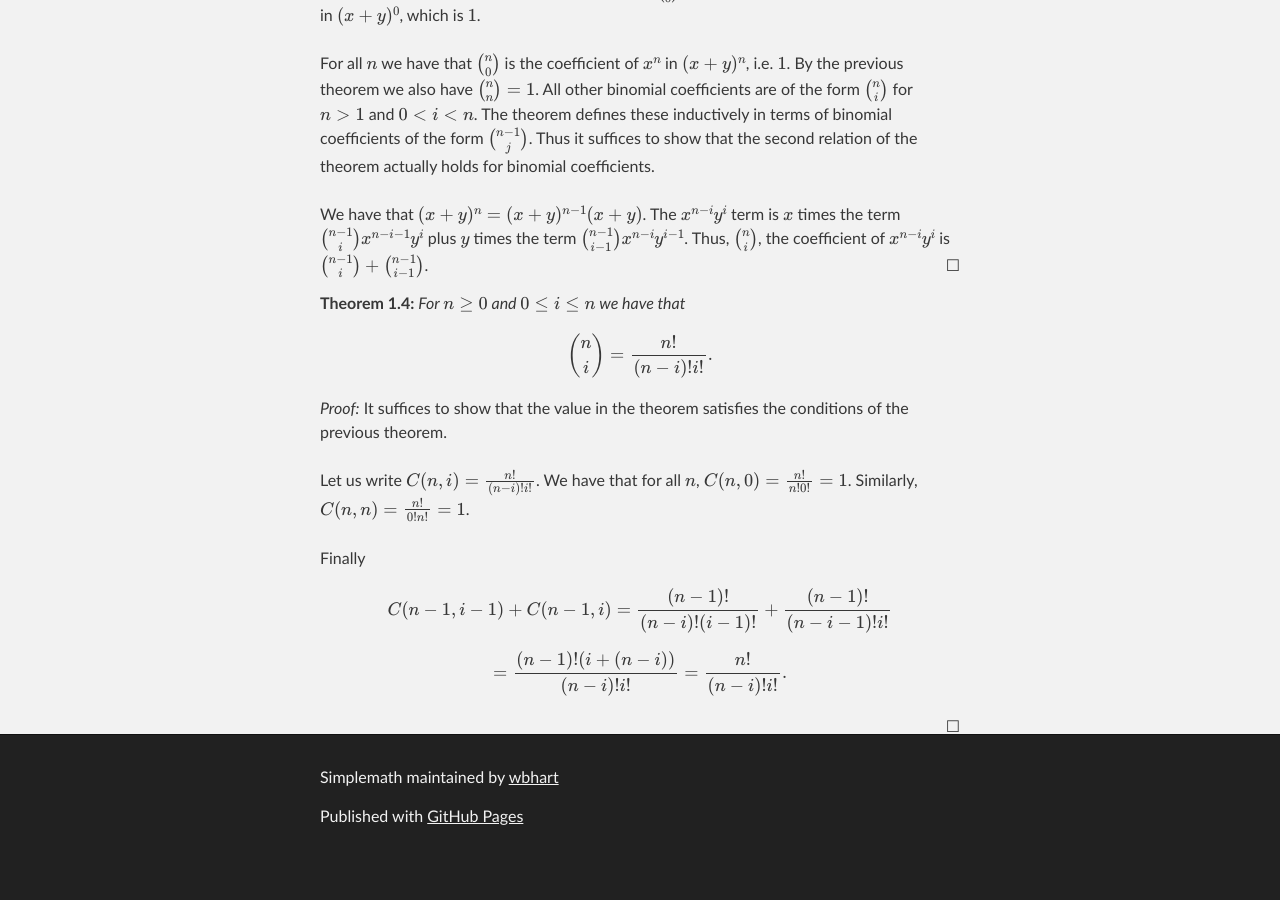
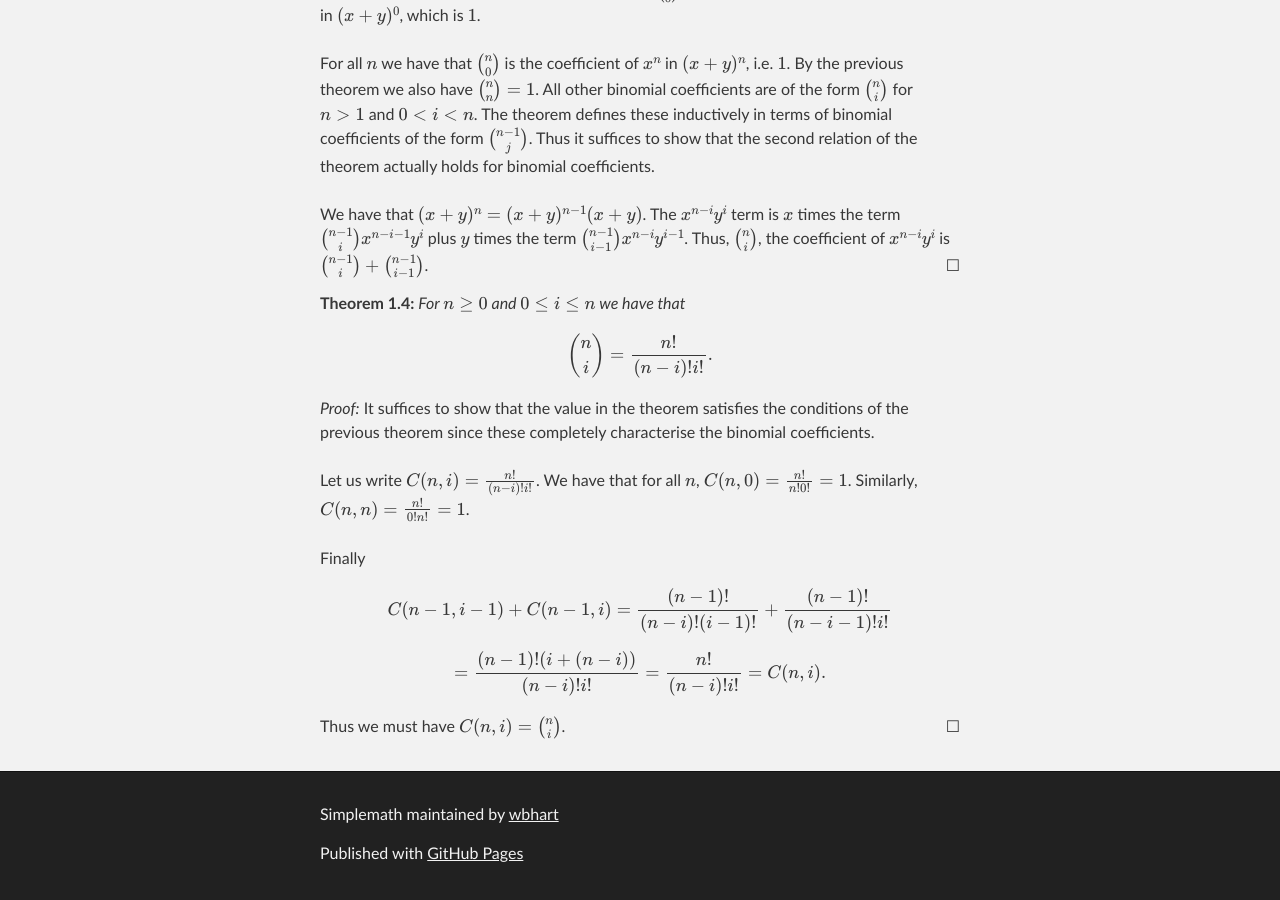
Before and after one commit to wbhart/SimpleMath, a Jekyll site: the page built from binomial.html, in a window 1280 px wide and 900 px high, scrolled down 667 px. Built offline with Jekyll 4.4.1, drawn with Linux system fonts in a browser that asks for light colours; formulas are drawn with MathJax 3; before the commit the page ends 1530 px from its top, so only the background shows below that.

Commit message:
Update binomial.html

```diff
--- a/binomial.html
+++ b/binomial.html
@@ -41,12 +41,14 @@ the coefficient of $x^{n - i}{y^i}$ is $\binom{n - 1}{i} + \binom{n - 1}{i - 1}$
 $$\binom{n}{i} = \frac{n!}{(n - i)!i!}.$$
 </theorem>
 
-<proof> It suffices to show that the value in the theorem satisfies the conditions of the previous theorem. </br></br>
+<proof> It suffices to show that the value in the theorem satisfies the conditions of the previous theorem since these
+completely characterise the binomial coefficients.</br></br>
 
 Let us write $C(n, i) = \frac{n!}{(n - i)!i!}$. We have that for all $n$, $C(n, 0) = \frac{n!}{n!0!} = 1$. Similarly,
 $C(n, n) = \frac{n!}{0!n!} = 1$. </br></br>
 
 Finally
 $$C(n - 1, i - 1) + C(n - 1, i) = \frac{(n - 1)!}{(n - i)!(i - 1)!} + \frac{(n - 1)!}{(n - i - 1)!i!}$$
-$$= \frac{(n - 1)!(i + (n - i))}{(n - i)!i!} = \frac{n!}{(n - i)!i!}.$$
+$$= \frac{(n - 1)!(i + (n - i))}{(n - i)!i!} = \frac{n!}{(n - i)!i!} = C(n, i).$$
+Thus we must have $C(n, i) = \binom{n}{i}$.
 </proof>
```
